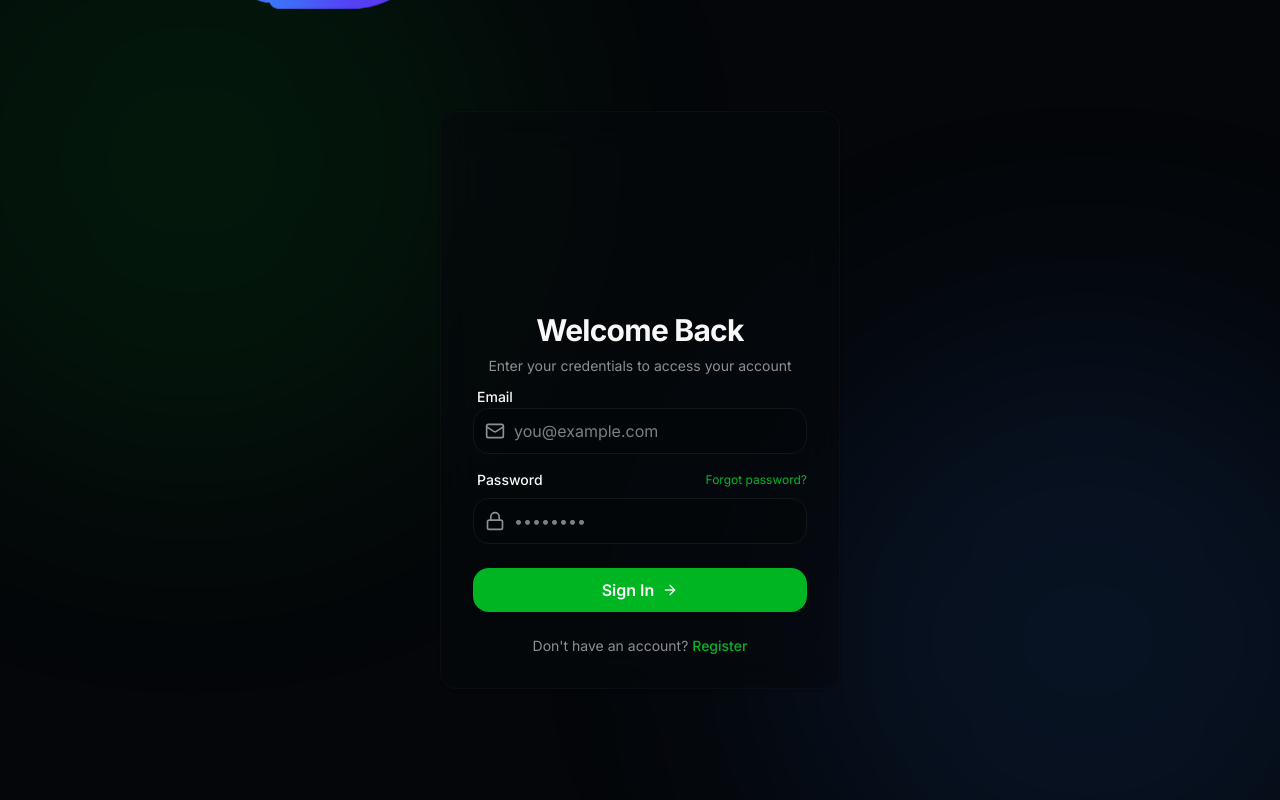
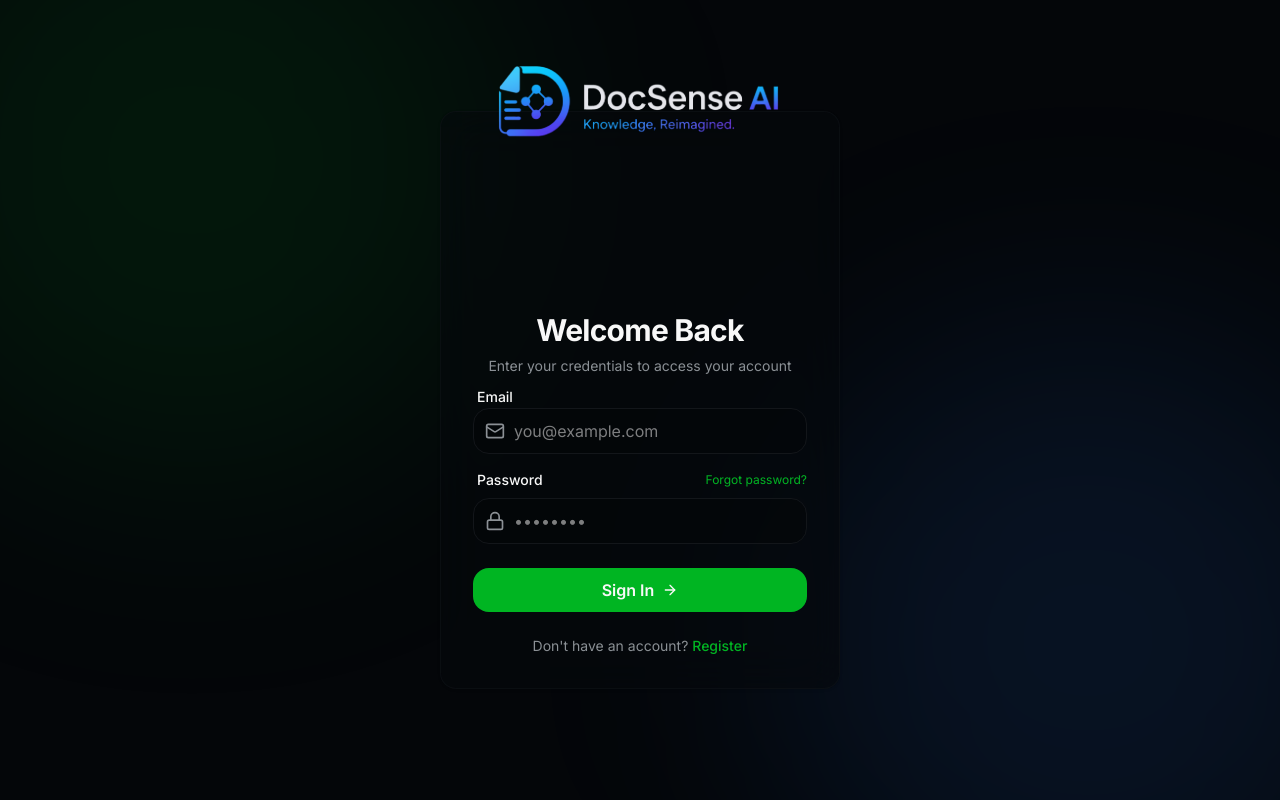
Before and after one commit to Ramkrishna45/DocSense-AI, a Next.js app in the folder frontend/: page /login in a window 1280 px wide. Built offline with nearby package versions, Linux system fonts and the light colour scheme; no server answers.

Commit message:
UI: Revert to standard Tailwind height and scale classes to fix disappearing logo issue, preserving overflow-visible to prevent clipping

```diff
--- a/frontend/src/app/(auth)/login/page.tsx
+++ b/frontend/src/app/(auth)/login/page.tsx
@@ -54,7 +54,7 @@ export default function LoginPage() {
     >
       <div className="mb-2 text-center flex flex-col items-center">
         <div className="w-full h-32 flex items-center justify-center mb-6 overflow-visible pointer-events-none">
-          <img src="/trans-logo.svg" alt="DocSense Logo" className="w-[800px] max-w-none h-auto object-contain" />
+          <img src="/trans-logo.svg" alt="DocSense Logo" className="h-48 w-auto object-contain scale-150 origin-center" />
         </div>
         <h1 className="text-3xl font-bold tracking-tight text-foreground mb-2 mt-4 relative z-10">Welcome Back</h1>
         <p className="text-muted-foreground text-sm relative z-10">Enter your credentials to access your account</p>
--- a/frontend/src/components/layout/Sidebar.tsx
+++ b/frontend/src/components/layout/Sidebar.tsx
@@ -21,7 +21,7 @@ export default function Sidebar() {
   return (
     <aside className="w-64 hidden md:flex flex-col h-full border-r border-border/50 glass">
       <div className="pt-8 pb-4 flex items-center justify-center h-24 overflow-visible pointer-events-none">
-        <img src="/trans-logo.svg" alt="DocSense Logo" className="w-[500px] max-w-none h-auto object-contain" />
+        <img src="/trans-logo.svg" alt="DocSense Logo" className="h-32 w-auto object-contain scale-150 origin-center" />
       </div>
 
       <nav className="flex-1 px-4 py-4 space-y-1 overflow-y-auto">
```
